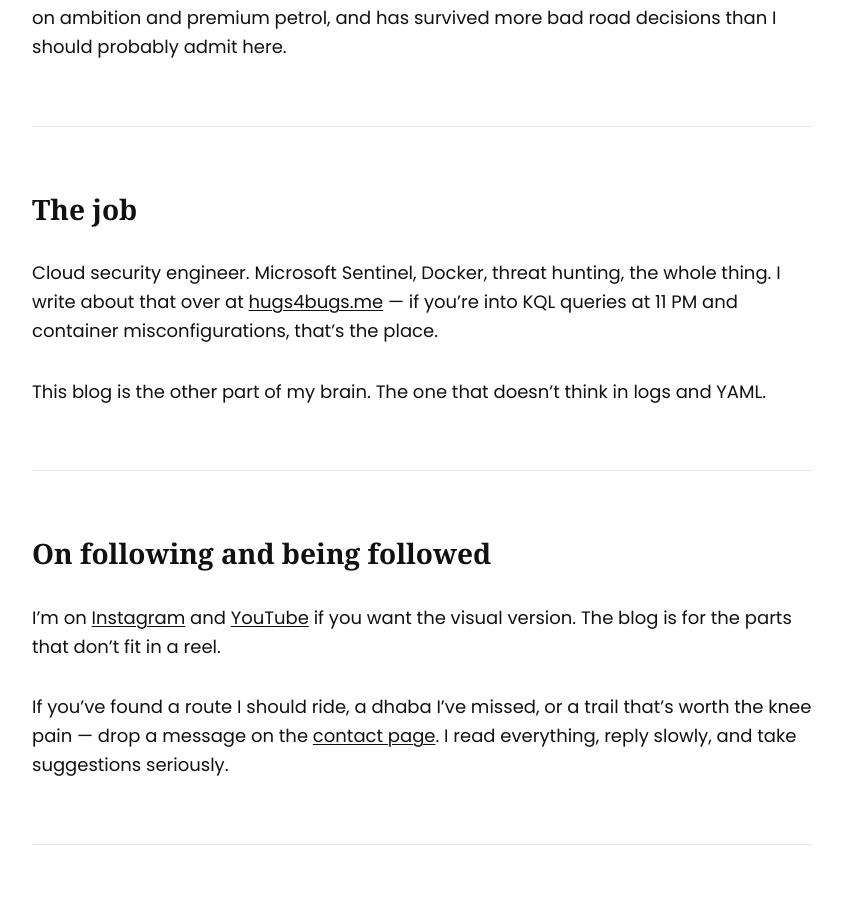
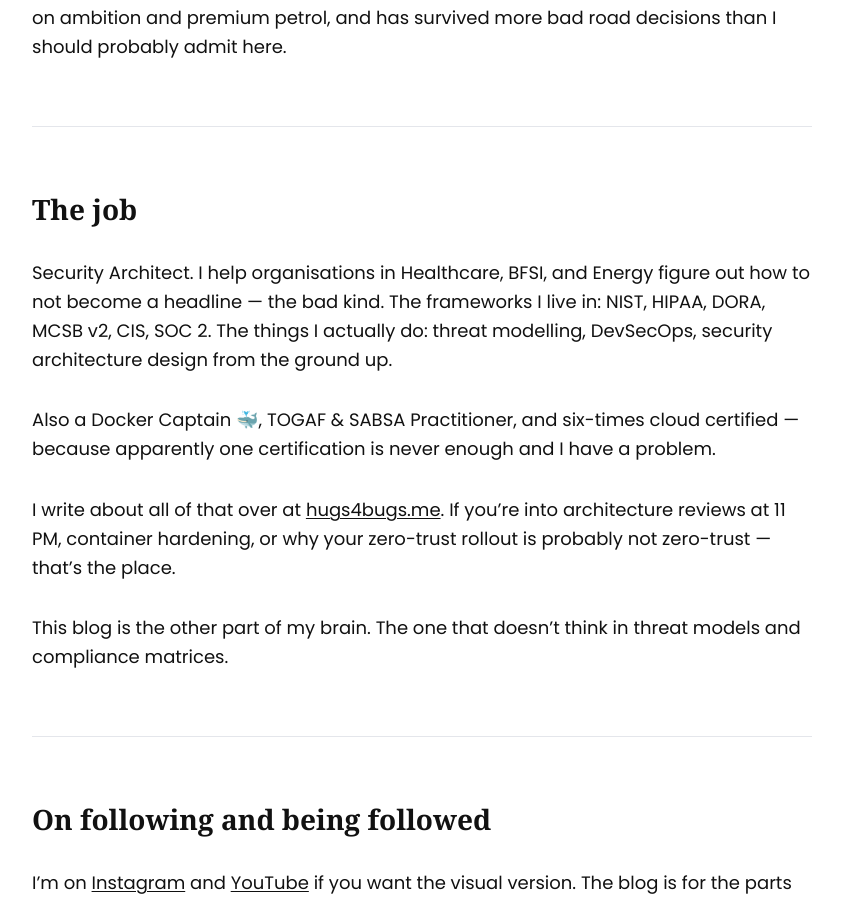
Before and after one commit to sivolko/highway, a Jekyll site: the page built from _pages/about.md, in a window 1280 px wide and 900 px high, scrolled down 2572 px. Shown: the whole window, without its empty margins (218-1061 px from the left). Built offline with Jekyll 4.4.1, drawn with Linux system fonts in a browser that asks for light colours; some of the changed text lies outside the part shown.

Commit message:
update: job section — Security Architect, Healthcare/BFSI/Energy, NIST/HIPAA/DORA/SOC2, Docker Captain, TOGAF/SABSA, 6x cloud certified

```diff
--- a/_pages/about.md
+++ b/_pages/about.md
@@ -7,7 +7,7 @@
 
 ## The short version
 
-I'm Shubhendu. I live in Bengaluru, spend my weekdays hunting cloud misconfigurations, and spend my weekends getting lost on roads that don't exist on Google Maps.
+I'm Shubhendu. I live in Bengaluru, spend my weekdays making sure hospitals don't get ransomwared and banks don't get breached, and spend my weekends getting lost on roads that don't exist on Google Maps.
 
 This blog is the thing that happens in between.
 
@@ -45,9 +45,13 @@
 
 ## The job
 
-Cloud security engineer. Microsoft Sentinel, Docker, threat hunting, the whole thing. I write about that over at [hugs4bugs.me](https://hugs4bugs.me) — if you're into KQL queries at 11 PM and container misconfigurations, that's the place.
+Security Architect. I help organisations in Healthcare, BFSI, and Energy figure out how to not become a headline — the bad kind. The frameworks I live in: NIST, HIPAA, DORA, MCSB v2, CIS, SOC 2. The things I actually do: threat modelling, DevSecOps, security architecture design from the ground up.
 
-This blog is the other part of my brain. The one that doesn't think in logs and YAML.
+Also a Docker Captain 🐳, TOGAF & SABSA Practitioner, and six-times cloud certified — because apparently one certification is never enough and I have a problem.
+
+I write about all of that over at [hugs4bugs.me](https://hugs4bugs.me). If you're into architecture reviews at 11 PM, container hardening, or why your zero-trust rollout is probably not zero-trust — that's the place.
+
+This blog is the other part of my brain. The one that doesn't think in threat models and compliance matrices.
 
 ---
 
```
